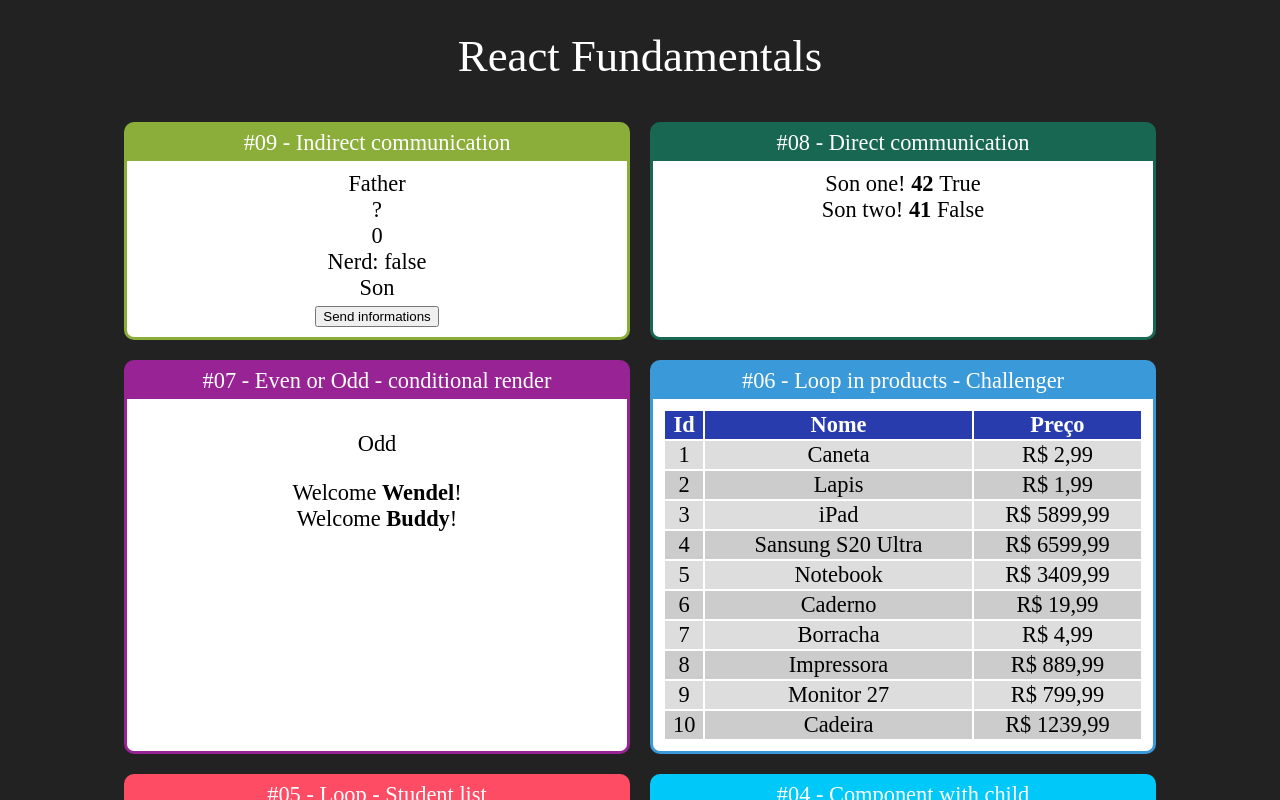
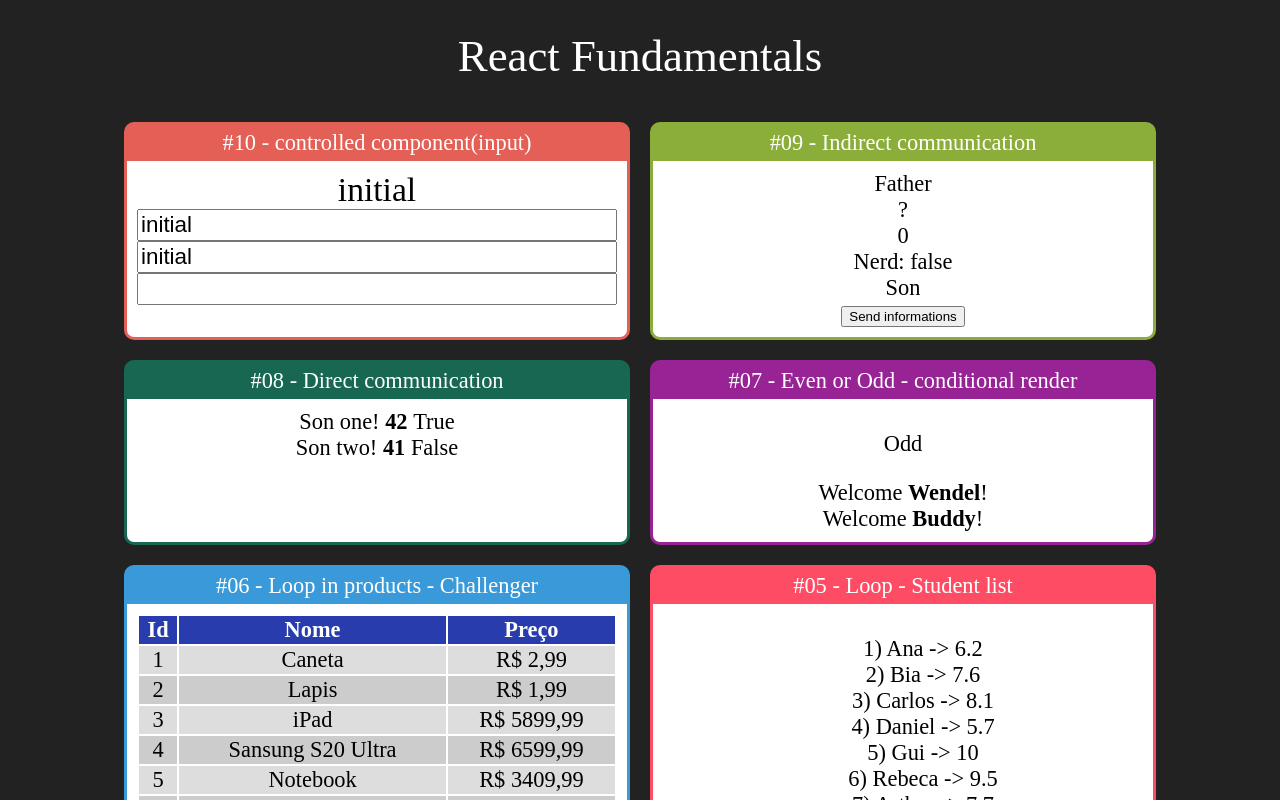
Before and after one commit to ricksantos88/curso-react-fundamentos, a React (Create React App) app: page / in a window 1280 px wide. Shown: the top 800 px of the page. Built offline with nearby package versions, Linux system fonts and the light colour scheme.

Commit message:
controlled components

```diff
--- a/package.json
+++ b/package.json
@@ -12,6 +12,7 @@
     "web-vitals": "^2.1.4"
   },
   "scripts": {
+    "dev": "npm run start",
     "start": "react-scripts start",
     "build": "react-scripts build",
     "test": "react-scripts test",
--- a/src/App.jsx
+++ b/src/App.jsx
@@ -1,6 +1,7 @@
 import React from 'react'
 import Card from './components/layout/Card'
 
+import Input from './components/forms/Input'
 import IndirectFather from './components/communication/IndirectFather'
 import DirectFather from './components/communication/DirectFather'
 import UserInfo from './components/conditional/UserInfo'
@@ -21,6 +22,10 @@ const App = () => {
             <h1>React Fundamentals</h1>
 
             <div className="Cards">
+
+                <Card title="#10 - controlled component(input)" color="#e45f56">
+                    <Input />
+                </Card>
 
                 <Card title="#09 - Indirect communication" color="#8bad39">
                     <IndirectFather />
--- /dev/null
+++ b/src/components/forms/Input.jsx
@@ -0,0 +1,28 @@
+import React, { useState } from 'react'
+import './input.css'
+
+const Input = props => {
+
+    const [value, setValue] = useState('initial')
+
+    const whenChange = (e) => {
+        setValue(e.target.value)
+        console.log(e.target.value)
+    }
+
+    return (
+        <div className='Input'>
+            <h2>{value}</h2>
+            <div style={{
+                display: 'flex',
+                flexDirection: 'column'
+            }}>
+                <input type="text" value={value} onChange={whenChange} />
+                <input type="text" value={value} readOnly/>
+                <input type="text" value={undefined} />
+            </div>
+        </div>
+    )
+}
+
+export default Input
--- /dev/null
+++ b/src/components/forms/input.css
@@ -0,0 +1,3 @@
+.Input input {
+    font-size: 1.4rem;
+}
```
